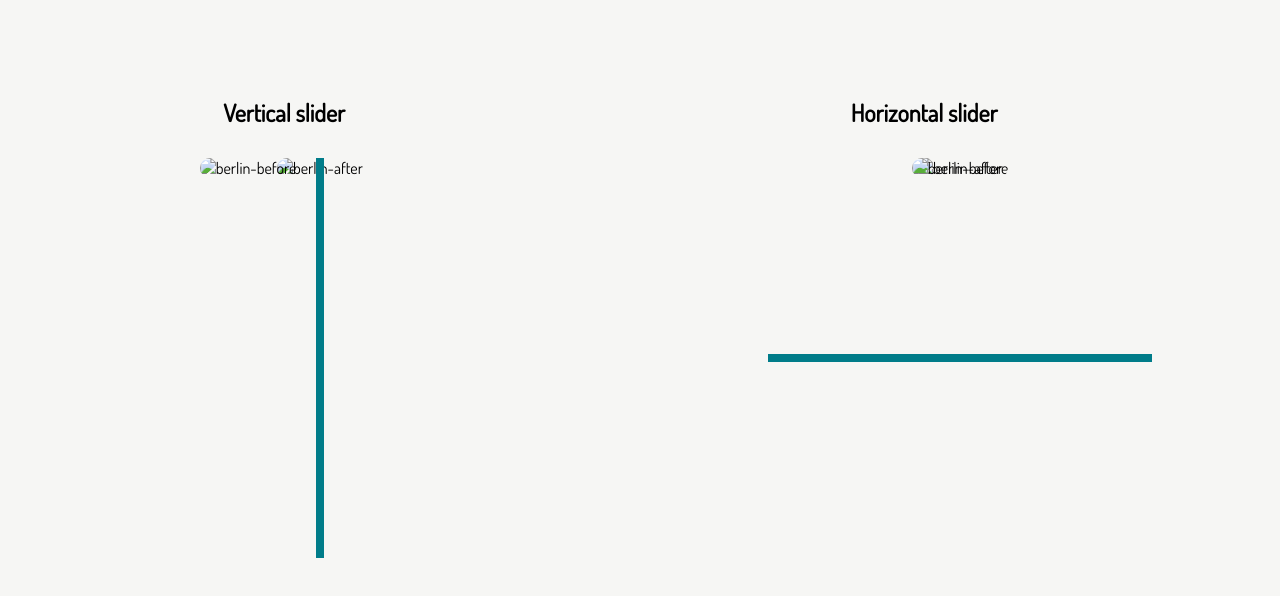
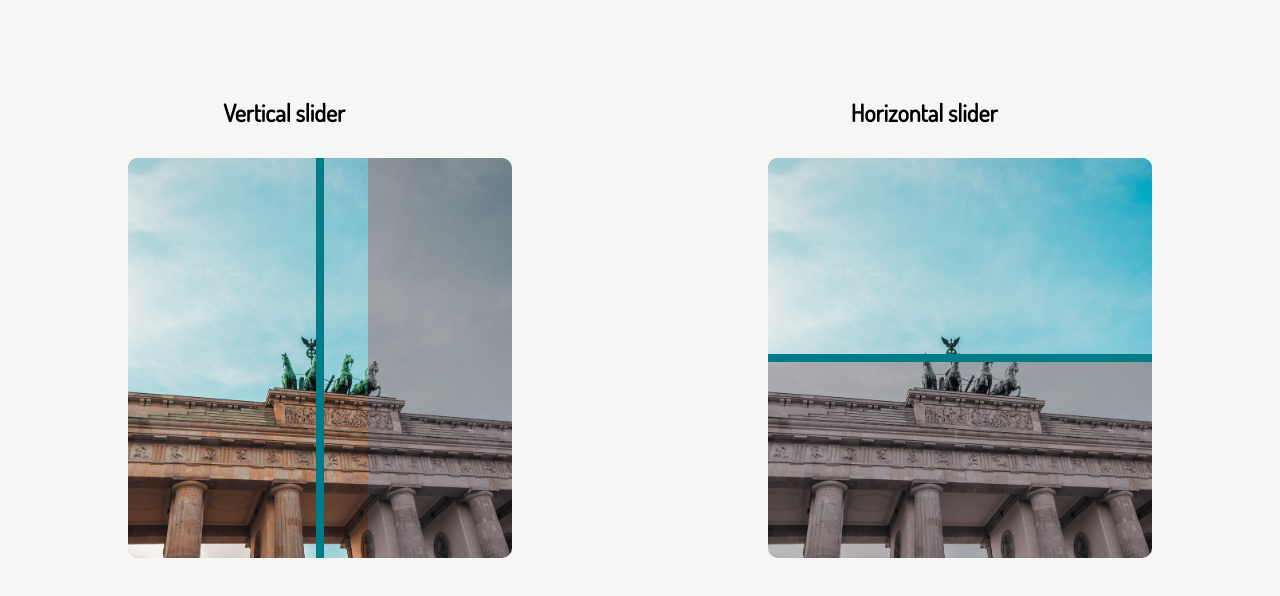
Before and after one commit to sofiacarballo/js-components, a plain HTML site: page index.html in a window 1280 px wide. Shown: the part 144-740 px from the top of the page. Drawn offline with Linux system fonts and the light colour scheme; the site is published under a folder, as on GitHub Pages, so addresses that start at the root find nothing.

Commit message:
Fixes images routes for deploy

```diff
--- a/index.html
+++ b/index.html
@@ -16,10 +16,10 @@
             <h2>Vertical slider</h2>
             <div class="vertical-container">
                 <div class="img-vertical-container-after">
-                    <img src="/images/berlin-2.jpg" alt="berlin-after">
+                    <img src="./images/berlin-2.jpg" alt="berlin-after">
                 </div>
                 <div class="img-vertical-container-before">
-                    <img src="/images/berlin-1.jpg" alt="berlin-before">
+                    <img src="./images/berlin-1.jpg" alt="berlin-before">
                 </div>
                 <div class="slider vertical-slider"></div>
             </div>
@@ -29,10 +29,10 @@
             <h2>Horizontal slider</h2>
             <div class="horizontal-container">
                 <div class="img-horizontal-container-after">
-                    <img src="/images/berlin-2.jpg" alt="berlin-after">
+                    <img src="./images/berlin-2.jpg" alt="berlin-after">
                 </div>
                 <div class="img-horizontal-container-before">
-                    <img src="/images/berlin-1.jpg" alt="berlin-before">
+                    <img src="./images/berlin-1.jpg" alt="berlin-before">
                 </div>
                 <div class="slider horizontal-slider"></div>
             </div>
```
